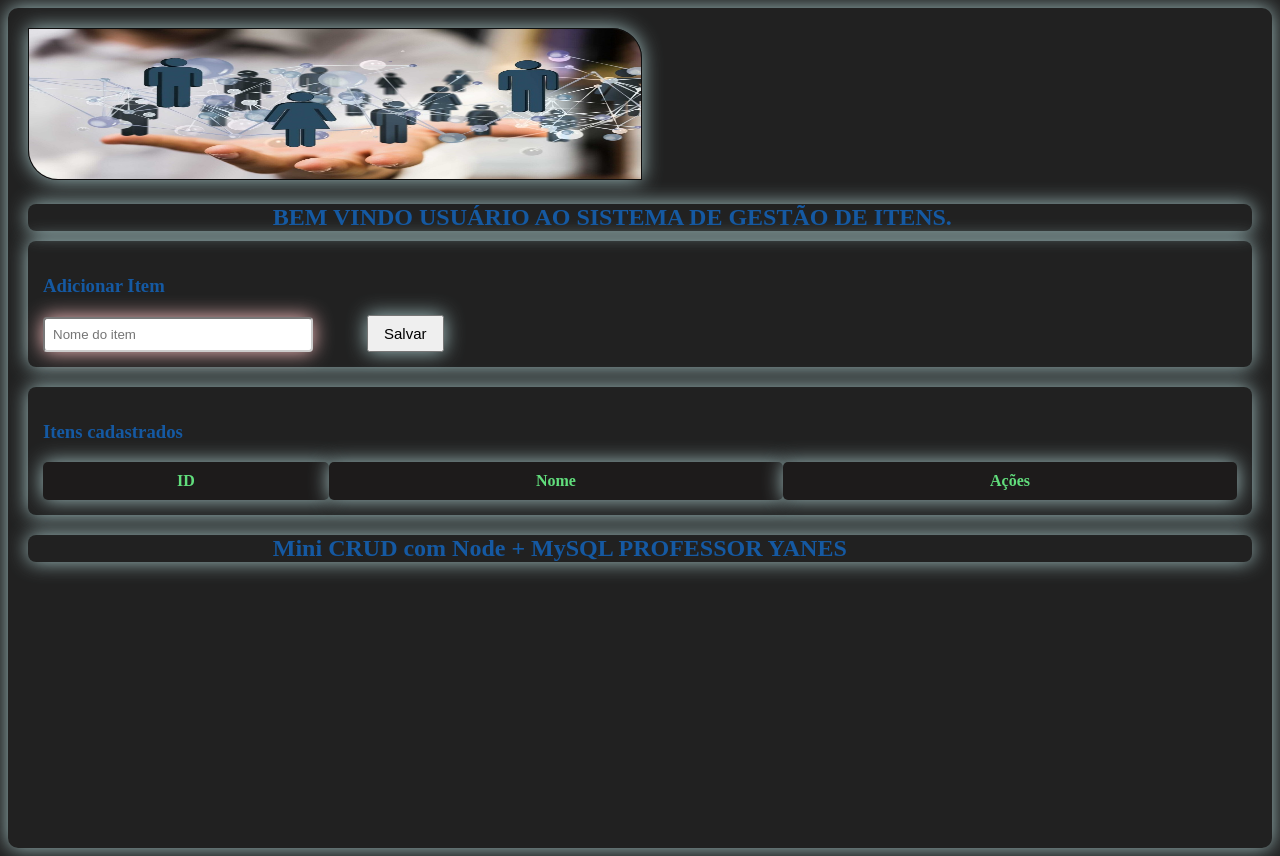
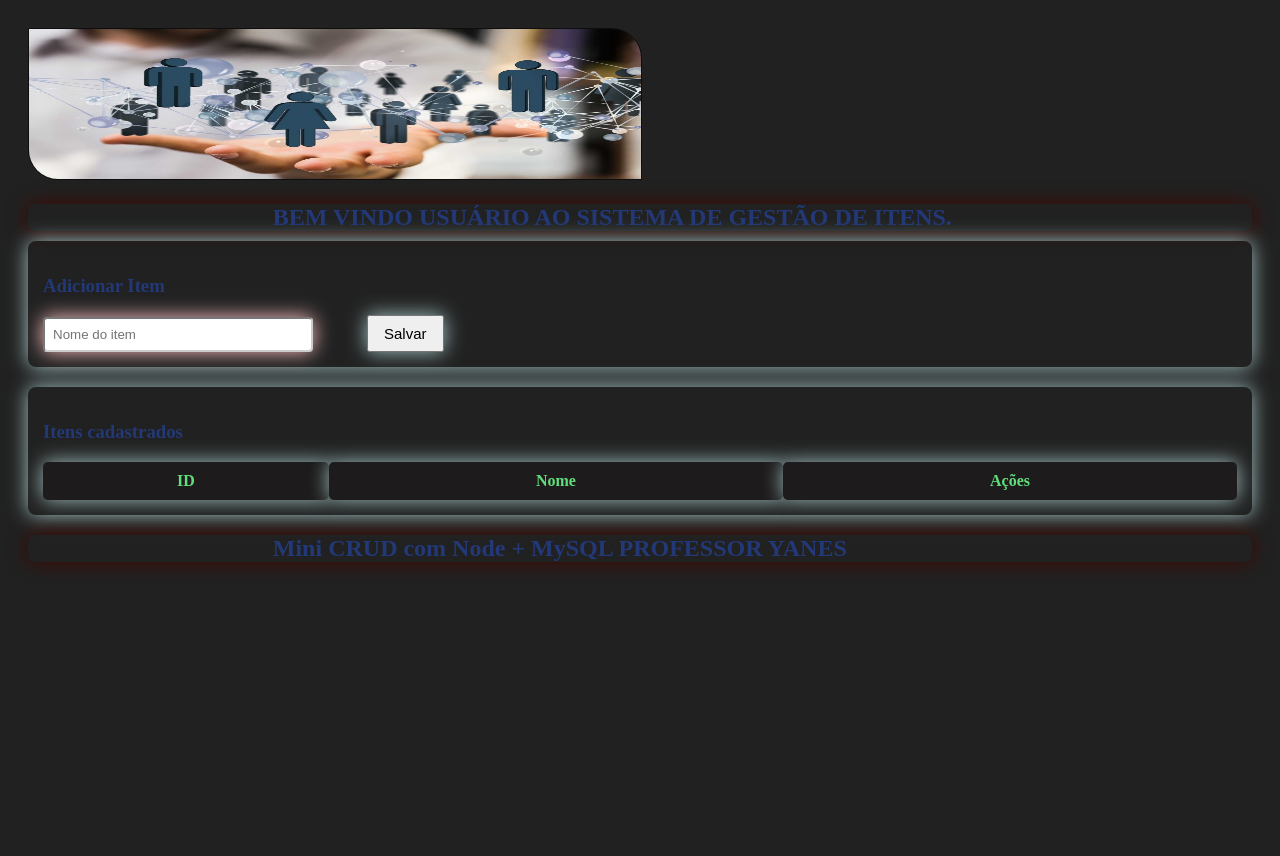
Before and after one commit to sanctiag/Fullstck_Senai, a website: page public/index.html in a window 1280 px wide. Drawn offline with Linux system fonts and the light colour scheme; no server answers.

Commit message:
salvando antes de trocar de branch

```diff
--- a/public/style.css
+++ b/public/style.css
@@ -2,9 +2,10 @@ body {
     background: #212121;
     padding: 20px;
     border-radius: 10px;
-    color: hsl(211, 77%, 36%);
+    color: lab(25.2% 8.91 -38.85);
     height: 100vh;
-    box-shadow: 0 0 20px rgba(164, 195, 196, 1.0);
+    box-shadow: 0 0 20px (16, 57, 110);
+
     border-color: #ccc;
     font-weight: bold;
     font-family: "Times New Roman", Times, serif;
@@ -13,7 +14,7 @@ body {
 
 h2 {
     margin-bottom: 10px;
-    box-shadow: 0 0 20px rgba(164, 195, 196, 1.0);
+    box-shadow: 0 0 20px rgba(25.2% 8.91 -38.85);
     border-color: #ccc;
     border-radius: 8px;
     padding-left: 20%;
@@ -80,7 +81,7 @@ tr:hover {
 
 input:focus {
   border-color: #007bff;
-  box-shadow: 0 0 50px rgba(164, 195, 196, 1.0);
+  box-shadow: 0 0 50px rgb(16, 57, 110);
   outline: none; /* Remove borda padrão do navegador */
   transform: scale(1.5);
   margin-left: 100px;
@@ -92,7 +93,7 @@ img
     width: 50%;
     height: 150px;
     border-radius: 0px 30px 0px 30px;
-    box-shadow: 0 0 20px rgba(164, 195, 196, 1.0);
+    box-shadow: 0 0 20px (16, 57, 110);
 
     border: solid 1px #0f0e0e;
 
```
